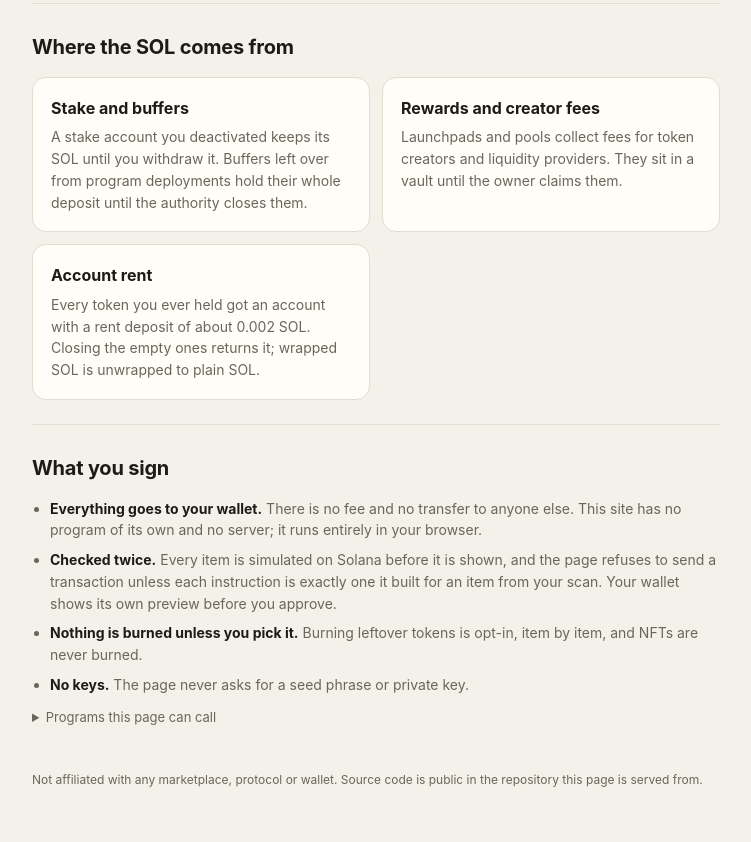
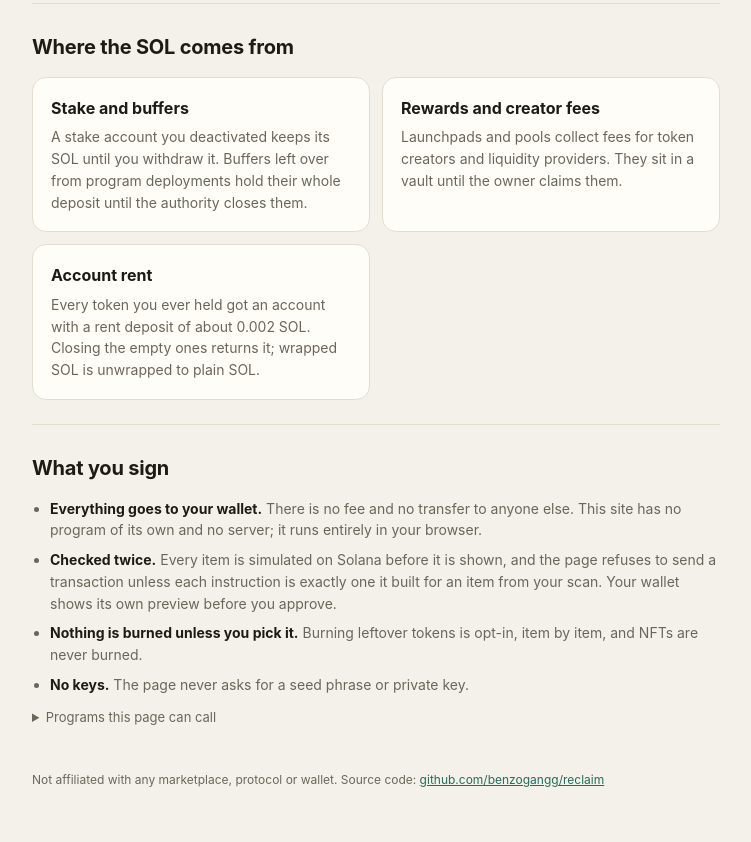
Before and after one commit to benzogangg/reclaim, a plain HTML site: page index.html in a window 1280 px wide. Shown: the part 428-1270 px from the top of the page, without its empty margins (264-1015 px from the left). Drawn offline with Linux system fonts and the light colour scheme.

Commit message:
Link to source code in footer

```diff
--- a/index.html
+++ b/index.html
@@ -90,7 +90,8 @@
   </section>
 
   <footer class="foot">
-        <p>Not affiliated with any marketplace, protocol or wallet. Source code is public in the repository this page is served from.</p>
+        <p>Not affiliated with any marketplace, protocol or wallet.
+          Source code: <a href="https://github.com/benzogangg/reclaim" target="_blank" rel="noopener noreferrer">github.com/benzogangg/reclaim</a></p>
   </footer>
 </main>
 
```
